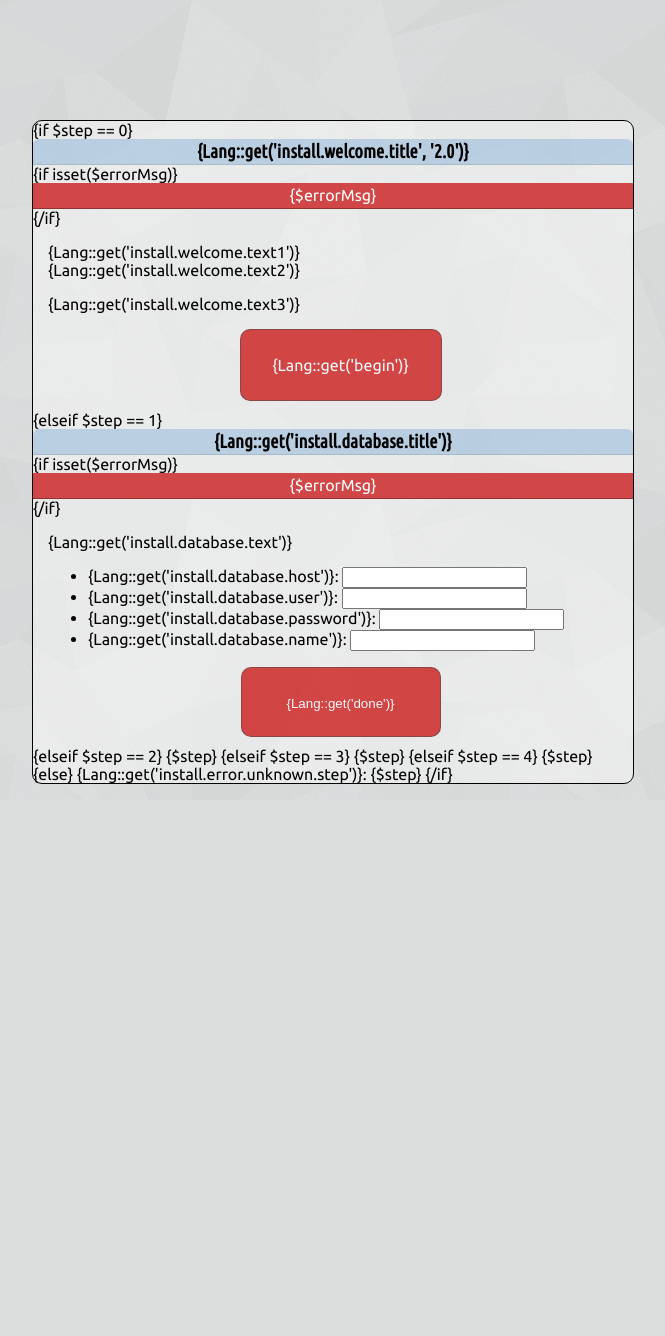
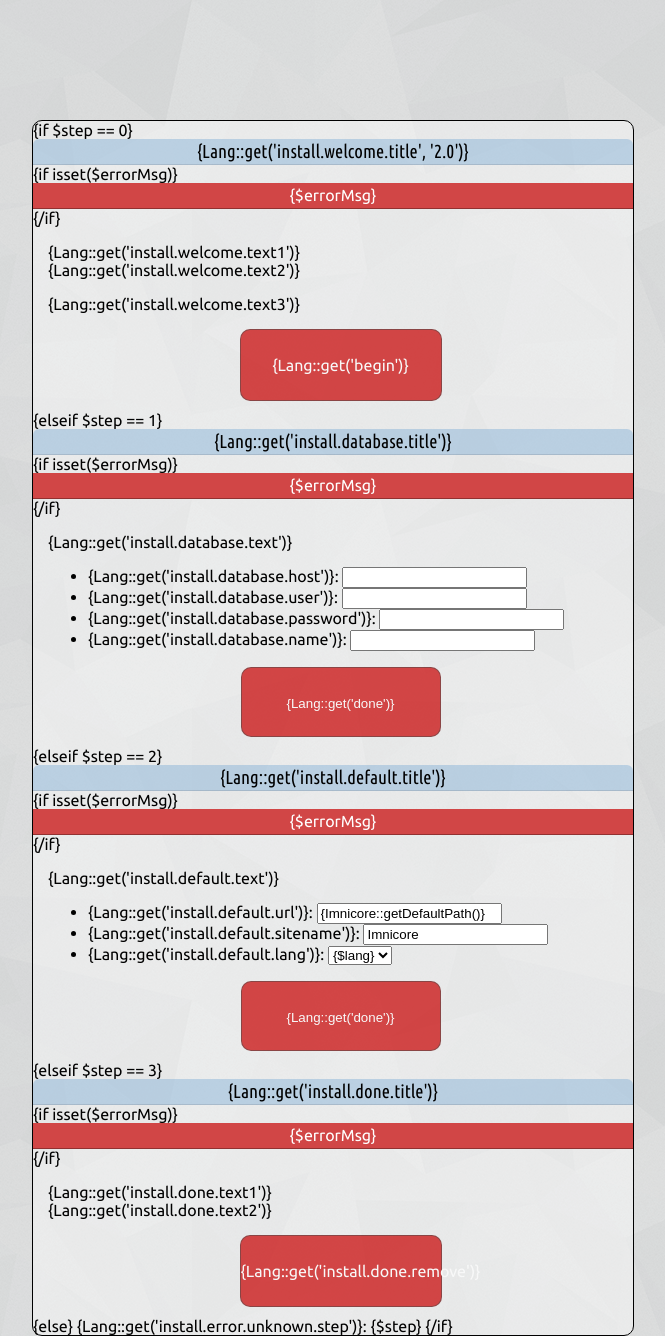
Before and after one commit to Imnibis/Imnicore-2.0, a PHP site: page /view/default/imnicore/install.html in a window 1280 px wide. Shown: the whole page, without its empty margins (308-973 px from the left). Before the commit the page ends 784 px from the top, so only its background shows below. Run offline with PHP 8.4, Linux system fonts and the light colour scheme; some libraries are stand-ins or nearby versions.

Commit message:
[f][+] Install (2/2) (normalement)

```diff
--- a/controller/default/getCss.php
+++ b/controller/default/getCss.php
@@ -19,7 +19,9 @@
 		if(!$this->getFile($_GET['file'])) {
 			$this->addTplVar('errored', "file dont exist");
 		}
-		$this->addTplVar('script', $this->parse($this->getFile($_GET['file'])));
+		$script = $this->parse($this->getFile($_GET['file']));
+		DynScripts::processLangVars($script);
+		$this->addTplVar('script', $script);
 	}
 	public function authorize() {
 		Imnicore::isAuthorized('*', true);
--- a/controller/default/getJs.php
+++ b/controller/default/getJs.php
@@ -19,7 +19,9 @@
 		if(!$this->getFile($_GET['file'])) {
 			$this->addTplVar('errored', "true");
 		}
-		$this->addTplVar('script', $this->parse($this->getFile($_GET['file'])));
+		$script = $this->parse($this->getFile($_GET['file']));
+		DynScripts::processLangVars($script);
+		$this->addTplVar('script', $script);
 	}
 	public function authorize() {
 		Imnicore::isAuthorized('*', true);
--- a/css/default/imnicore/install.css
+++ b/css/default/imnicore/install.css
@@ -1,14 +1,17 @@
 @font-face {
 	font-family: 'Ubuntu Condensed';
 	src: url('{{PATH}}/fonts/UbuntuCondensed-Regular.eot');
-	src: url('{{PATH}}/fonts/UbuntuCondensed-Regular.eot?#iefix') format('embedded-opentype'),
+	src: url('{{PATH}}/fonts/UbuntuCondensed-Regular.eot?#iefix')
+		format('embedded-opentype'),
 		url('{{PATH}}/fonts/UbuntuCondensed-Regular.woff2') format('woff2'),
 		url('{{PATH}}/fonts/UbuntuCondensed-Regular.woff') format('woff'),
 		url('{{PATH}}/fonts/UbuntuCondensed-Regular.ttf') format('truetype'),
-		url('{{PATH}}/fonts/UbuntuCondensed-Regular.svg#UbuntuCondensed-Regular') format('svg');
+		url('{{PATH}}/fonts/UbuntuCondensed-Regular.svg#UbuntuCondensed-Regular')
+		format('svg');
 	font-weight: normal;
 	font-style: normal;
 }
+
 @font-face {
 	font-family: 'Ubuntu';
 	src: url('{{PATH}}/fonts/Ubuntu.eot');
@@ -27,10 +30,10 @@
 	text-align: center;
 	line-height: 70px;
 	text-decoration: none;
-    background-color: rgba(200,0,0,1);
+	background-color: rgba(200, 0, 0, 1);
 	opacity: 0.7;
 	color: white;
-    border: 1px solid rgba(0,0,0,0.5);
+	border: 1px solid rgba(0, 0, 0, 0.5);
 	border-radius: 10px;
 	width: 200px;
 	height: 70px;
@@ -44,11 +47,13 @@
 	-webkit-transition-property: opacity;
 	-ms-transition-property: opacity;
 	-o-transition-property: opacity;
+	cursor: pointer;
 }
+
 div#container {
 	position: absolute;
 	width: 600px;
-    background: rgba(255,255,255,0.4);
+	background: rgba(255, 255, 255, 0.4);
 	border: 1px solid black;
 	position: absolute;
 	top: 15%;
@@ -56,23 +61,27 @@
 	margin-left: -300px;
 	border-radius: 10px;
 }
+
 h3.container.title {
 	background-color: rgba(97, 158, 210, 0.35);
 	display: block;
 	width: 100%;
 	margin: 0;
 	height: 25px;
-    line-height: 25px;
-    border-radius: 6px 6px 0 0;
+	line-height: 25px; border-radius : 6px 6px 0 0;
 	text-align: center;
-    border-bottom: 1px solid rgba(0,0,0,0.1);
+	border-bottom: 1px solid rgba(0, 0, 0, 0.1);
 	font-family: "Ubuntu Condensed";
+	font-weight: normal;
+	border-radius: 6px 6px 0 0
 }
+
 div.container.body {
 	padding: 0 0 10px 15px;
 }
+
 div#button-container {
-	text-align:center;
+	text-align: center;
 }
 
 body {
@@ -84,7 +93,7 @@
 	min-height: 25px;
 	line-height: 25px;
 	background-color: #d14646;
-    border-bottom: 1px solid rgba(0,0,0,0.3);
+	border-bottom: 1px solid rgba(0, 0, 0, 0.3);
 	text-align: center;
 	color: white;
 }
--- a/imnicore.php
+++ b/imnicore.php
@@ -72,11 +72,13 @@
 	public static function getLangs():array {
 		$langs = array();
 		foreach(glob('lang/*.lang') as $lang) {
-			$langs[] = $lang;
+			$langs[] = preg_replace('#lang/(.+).lang#', '$1', $lang);
 		}
 		return $langs;
 	}
-
+	public static function getDefaultPath():string {
+		return 'http://' . $_SERVER['HTTP_HOST'] . self::getRelativePath();
+	}
 	public static function hash($password):string {
 		$db = self::getDB();
 		$salt1 = $db->query('SELECT * FROM ic_settings WHERE name = "salt1"');
--- a/lib/dynscripts.php
+++ b/lib/dynscripts.php
@@ -22,4 +22,9 @@
 	public static function getReplacements():array {
 		return self::$replacements;
 	}
+	public static function processLangVars(&$script) {
+		foreach(Lang::getLangVars() as $k => $v) {
+			$script = preg_replace('#{{LANG:' . $k . '}}#', $v, $script);
+		}
+	}
 }
--- a/view/default/imnicore/install.html
+++ b/view/default/imnicore/install.html
@@ -41,11 +41,39 @@
 						</form>
 					</div>
 				{elseif $step == 2}
-					{$step}
+					<h3 class="container title">{Lang::get('install.default.title')}</h3>
+					{if isset($errorMsg)}
+						<div id="error">{$errorMsg}</div>
+					{/if}
+					<div class="container body">
+						<p>{Lang::get('install.default.text')}</p>
+						<form action="{Imnicore::getPath()}/imnicore/install/step2/check" method="POST">
+							<ul id="inputs">
+								<li><label for="URL">{Lang::get('install.default.url')}: </label><input type="text" name="URL" value="{Imnicore::getDefaultPath()}" /></li>
+								<li><label for="name">{Lang::get('install.default.sitename')}: </label><input type="text" name="name" value="Imnicore" /></li>
+								<li><label for="defaultLang">{Lang::get('install.default.lang')}: </label>
+									<select name="defaultLang">
+										{foreach $langs as $lang}
+											<option>{$lang}</option>
+										{/foreach}
+									</select></li>
+							</ul>
+							<div id="button-container">
+								<input id="button" type="submit" value="{Lang::get('done')}" />
+							</div>
+						</form>
+					</div>
 				{elseif $step == 3}
-					{$step}
-				{elseif $step == 4}
-					{$step}
+					<h3 class="container title">{Lang::get('install.done.title')}</h3>
+					{if isset($errorMsg)}
+						<div id="error">{$errorMsg}</div>
+					{/if}
+					<div class="container body">
+						<p>{Lang::get('install.done.text1')}<br>{Lang::get('install.done.text2')}</p>
+						<div id="button-container">
+							<a id="button" href="{Imnicore::getPath()}/imnicore/install/step3/delete">{Lang::get('install.done.remove')}</a>
+						</div>
+					</div>
 				{else}
 					{Lang::get('install.error.unknown.step')}: {$step}
 				{/if}
```
Also changed, not shown: controller/default/imnicore/install.php (+6 -6 lines), lib/globals.php (+4 -4 lines), lib/lang.php (+9 -2 lines), templates_c/ec1e41160712b487e3a3419bf9a74b2fd1ffa69e_0.file.install.html.php (+60 -10 lines), 1 other file. Lines whose indentation alone changed are shown as unchanged.
